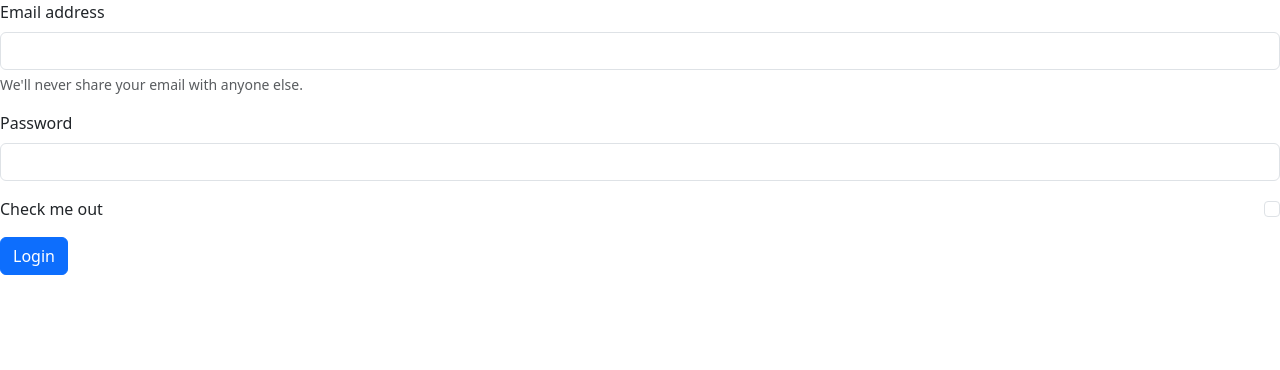
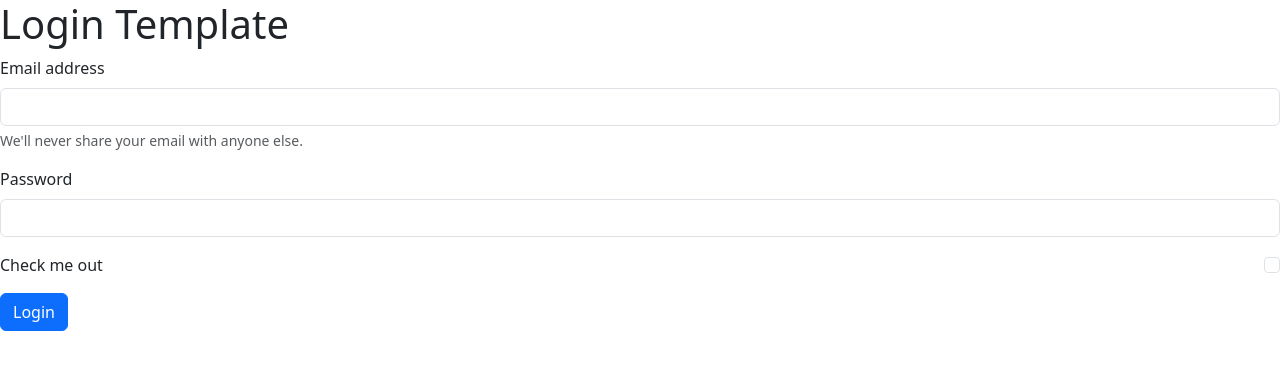
Before and after one commit to Moin0304/firstpro, a plain HTML site: page index.html in a window 1280 px wide. Drawn offline with nearby package versions, Linux system fonts and the light colour scheme.

Commit message:
Update index.html

```diff
--- a/index.html
+++ b/index.html
@@ -9,6 +9,7 @@
 </head>
 <body>
     <div>
+        <h1>Login Template</h1>
         <form>
         <div class="mb-3">
           <label for="exampleInputEmail1" class="form-label">Email address</label>
```
